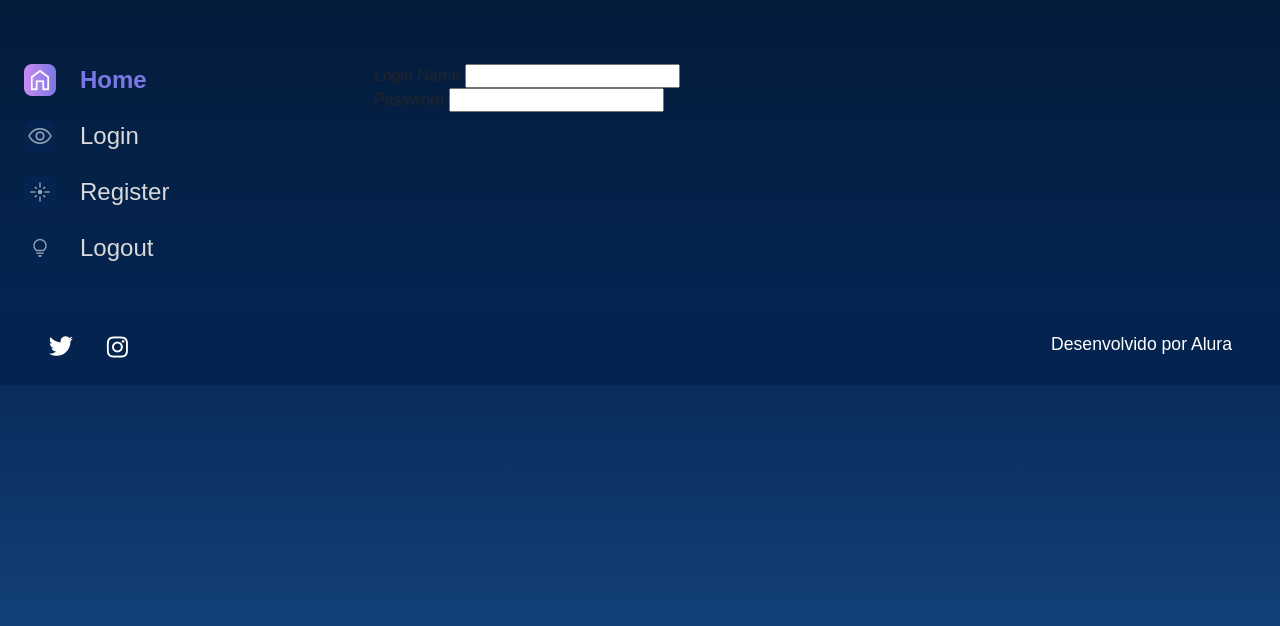
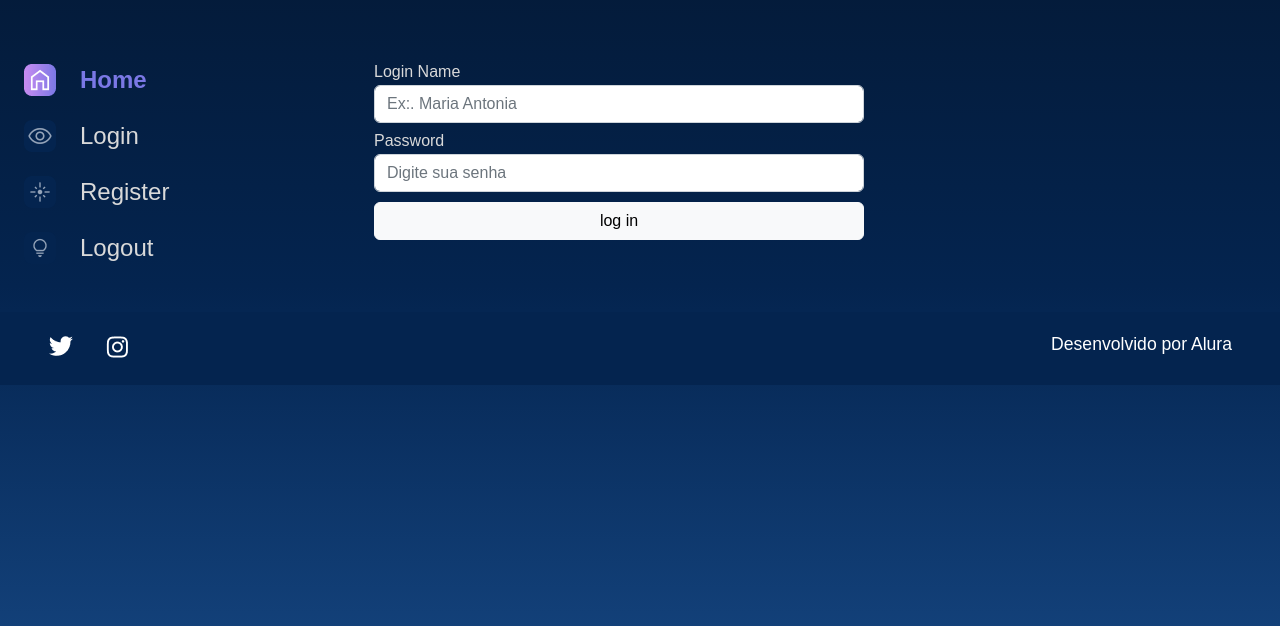
Before and after one commit to shiizuko/Django-alura-space, a Django app: page /login in a window 1280 px wide. Shown: the part 114-740 px from the top of the page. Run offline with Django 4.2, Linux system fonts and the light colour scheme.

Commit message:
estilizando formulário

```diff
--- a/templates/users/login.html
+++ b/templates/users/login.html
@@ -45,11 +45,14 @@
                     {% csrf_token %}
                     <div class="row">
                         {% for field in form.visible_fields %}
-                        <div>
-                            <label for="{{field.id_for_label}}">{{field.label}}</label>
-                            {{ field }}
+                        <div class="col-12 col-lg-12" style="margin-bottom: 10px;">
+                            <label for="{{field.id_for_label}}" style="color:#D9D9D9; margin-bottom: 5px;">{{field.label}}</label>
+                           {{ field }}
                         </div>
                         {% endfor %}
+                    </div>
+                    <div>
+                        <button  class="btn btn-light col-12" style="padding: top 5px;" type="submit">log in</button>
                     </div>
                 </form>
             </section>
--- a/users/forms.py
+++ b/users/forms.py
@@ -5,10 +5,21 @@ class LoginForms(forms.Form):
         label="Login Name",
         max_length=100,
         required=True,
+        widget=forms.TextInput(
+            attrs={
+                "class": "form-control",
+                "placeholder": "Ex:. Maria Antonia",
+            }
+        ),
         )
     password_login = forms.CharField(
         label="Password",
         required=True,
         max_length=70,
-        widget=forms.PasswordInput()
+        widget=forms.PasswordInput(
+            attrs={
+                "class":"form-control",
+                "placeholder": "Digite sua senha",
+            },
+        )
     )
```
